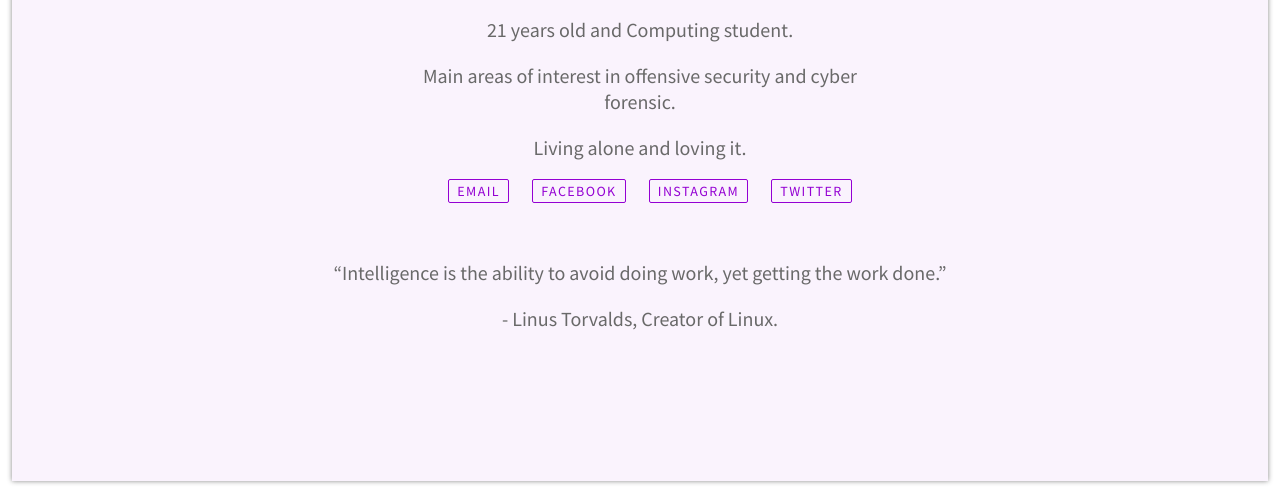
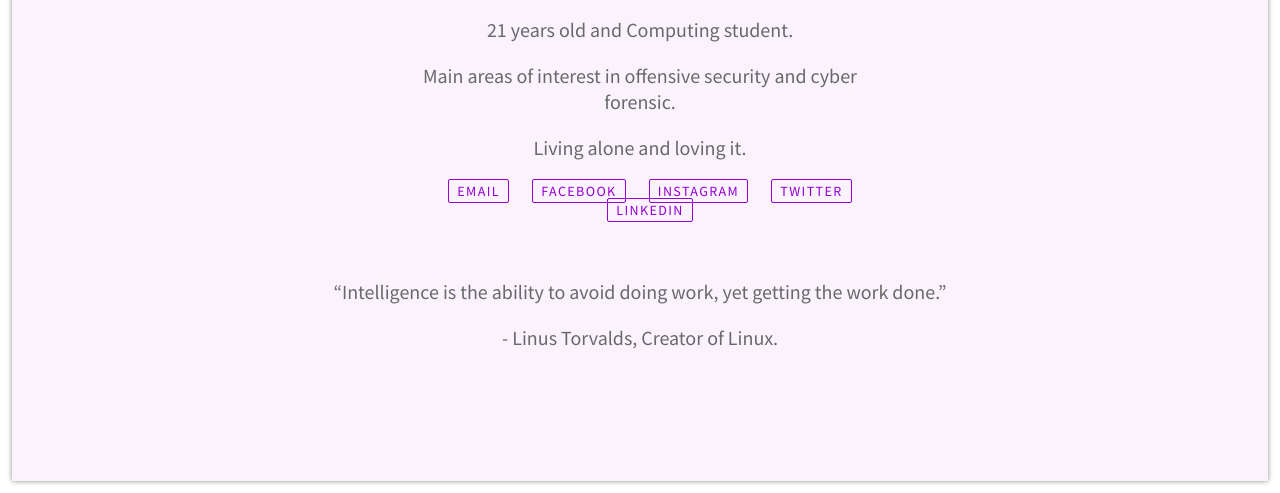
Before and after one commit to jlord/person-page, a plain HTML site: page index.html in a window 1280 px wide. Shown: the part 307-800 px from the top of the page. Drawn offline with nearby package versions, Linux system fonts and the light colour scheme.

Commit message:
Update index.html

```diff
--- a/index.html
+++ b/index.html
@@ -28,7 +28,8 @@
             <li><a href="mailto:linnmgthant@outlook.com" target="_top">Email</a></li>
             <li><a href="https://www.facebook.com/linnmaungthant" target="_blank" rel="noopener" rel="noreferrer">Facebook</a></li>
             <li><a href="https://www.instagram.com/linn_maung" target="_blank" rel="noopener" rel="noreferrer">Instagram</a></li>
-			<li><a href="https://twitter.com/linnmgthant" target="_blank" rel="noopener" rel="noreferrer">Twitter</a></li>
+	    <li><a href="https://twitter.com/linnmgthant" target="_blank" rel="noopener" rel="noreferrer">Twitter</a></li>
+	    <li><a href="https://www.linkedin.com/in/linn-maung-3670431a2/" target="_blank" rel="noopener" rel="noreferrer">LinkedIn</a></li>
           </ul>
 
         </div>
```
